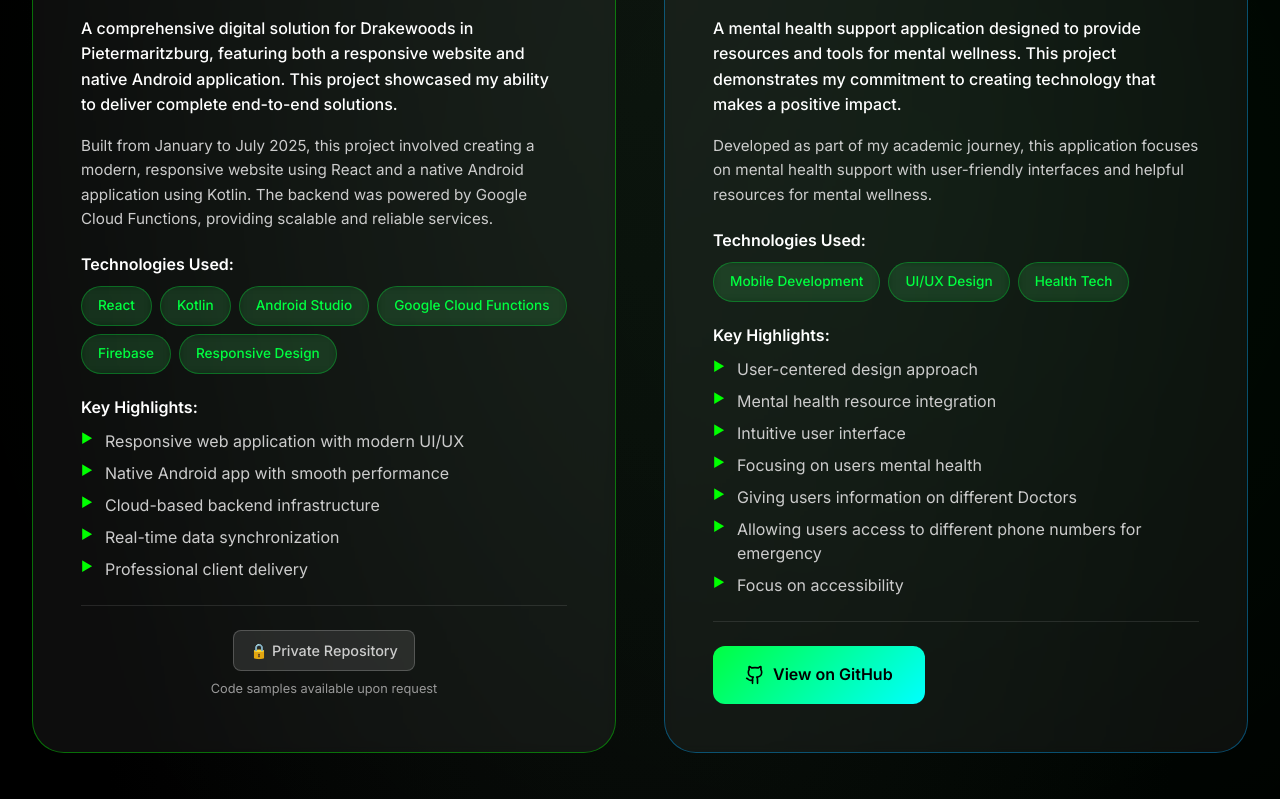
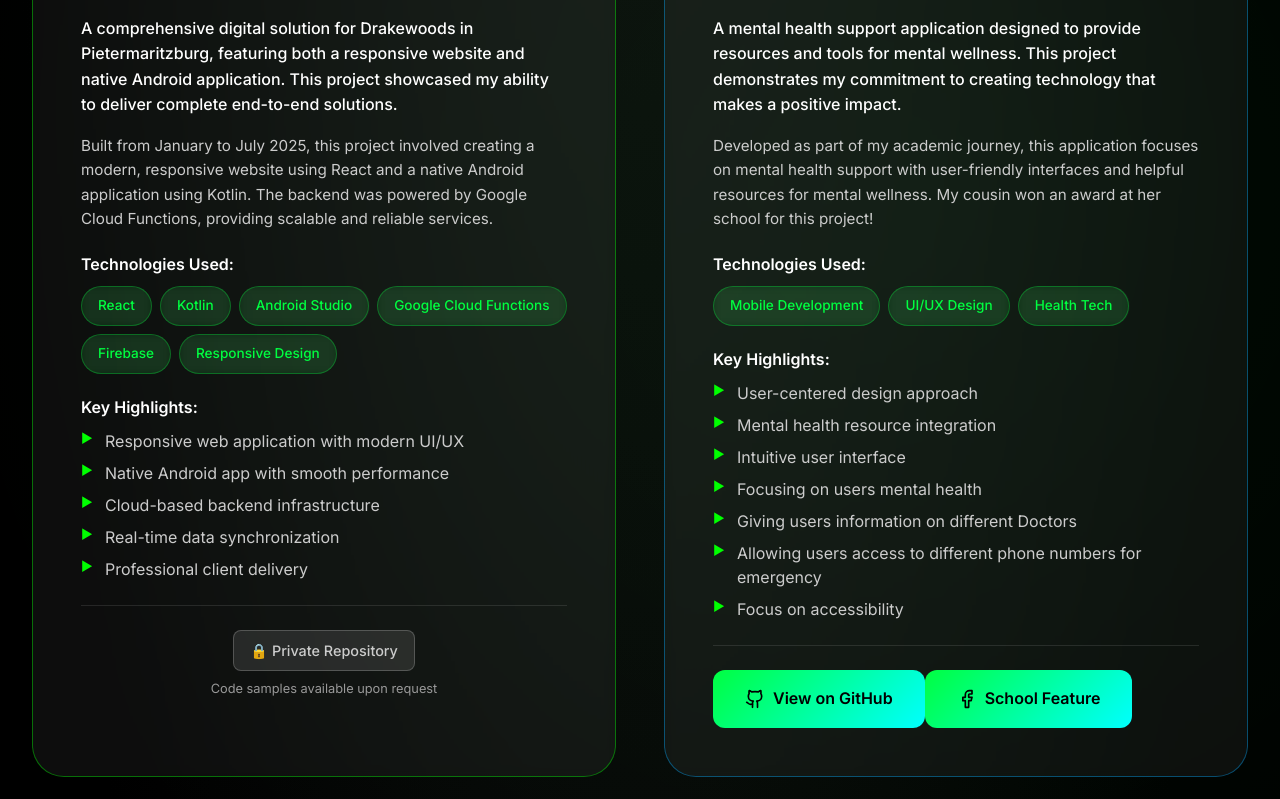
Before and after one commit to RohanM007/RohanWebsite, a React (Vite) app: page / in a window 1280 px wide. Shown: the part 8540-9339 px from the top of the page. Built offline with nearby package versions, Linux system fonts and the light colour scheme.

Commit message:
Updated the Mend project to include the Facebook link and modified the rendering logic to support multiple links.

```diff
--- a/src/components/Projects.tsx
+++ b/src/components/Projects.tsx
@@ -1,14 +1,28 @@
 import { motion } from 'framer-motion'
 import { useInView } from 'framer-motion'
 import { useRef } from 'react'
-import { ExternalLink, Github, Smartphone, Globe } from 'lucide-react'
+import { ExternalLink, Github, Smartphone, Globe, Facebook } from 'lucide-react'
 import './Projects.css'
+
+interface Project {
+  title: string
+  description: string
+  longDescription: string
+  technologies: string[]
+  type: string
+  duration: string
+  highlights: string[]
+  icon: React.ReactElement
+  category: string
+  githubLink?: string
+  facebookLink?: string
+}
 
 const Projects = () => {
   const ref = useRef(null)
   const isInView = useInView(ref, { once: true, margin: "-100px" })
 
-  const projects = [
+  const projects: Project[] = [
     {
       title: "Drakewoods Website & Mobile App",
       description: "A comprehensive digital solution for Drakewoods in Pietermaritzburg, featuring both a responsive website and native Android application. This project showcased my ability to deliver complete end-to-end solutions.",
@@ -29,7 +43,7 @@ const Projects = () => {
     {
       title: "Mend Mental Health App",
       description: "A mental health support application designed to provide resources and tools for mental wellness. This project demonstrates my commitment to creating technology that makes a positive impact.",
-      longDescription: "Developed as part of my academic journey, this application focuses on mental health support with user-friendly interfaces and helpful resources for mental wellness.",
+      longDescription: "Developed as part of my academic journey, this application focuses on mental health support with user-friendly interfaces and helpful resources for mental wellness. My cousin won an award at her school for this project!",
       technologies: ["Mobile Development", "UI/UX Design", "Health Tech"],
       type: "Mobile Application",
       duration: "Academic Project",
@@ -44,7 +58,8 @@ const Projects = () => {
       ],
       icon: <Smartphone size={32} />,
       category: "Academic",
-      githubLink: "https://github.com/RohanM007/Mend"
+      githubLink: "https://github.com/RohanM007/Mend",
+      facebookLink: "https://www.facebook.com/share/p/1ASLtP12AL/"
     },
     {
       title: "💖 Valentine's Day Special Website",
@@ -144,8 +159,9 @@ const Projects = () => {
                   </ul>
                 </div>
 
+                {(project.githubLink || project.facebookLink) && (
+                  <div className="project-links">
                     {project.githubLink && (
-                  <div className="project-links">
                       <a
                         href={project.githubLink}
                         target="_blank"
@@ -155,10 +171,22 @@ const Projects = () => {
                         <Github size={20} />
                         View on GitHub
                       </a>
+                    )}
+                    {project.facebookLink && (
+                      <a
+                        href={project.facebookLink}
+                        target="_blank"
+                        rel="noopener noreferrer"
+                        className="project-link facebook-link"
+                      >
+                        <Facebook size={20} />
+                        School Feature
+                      </a>
+                    )}
                   </div>
                 )}
 
-                {!project.githubLink && project.category === "Professional" && (
+                {!project.githubLink && !project.facebookLink && project.category === "Professional" && (
                   <div className="project-links">
                     <div className="private-repo">
                       <span className="private-badge">🔒 Private Repository</span>
```
Lines whose indentation alone changed are shown as unchanged.
